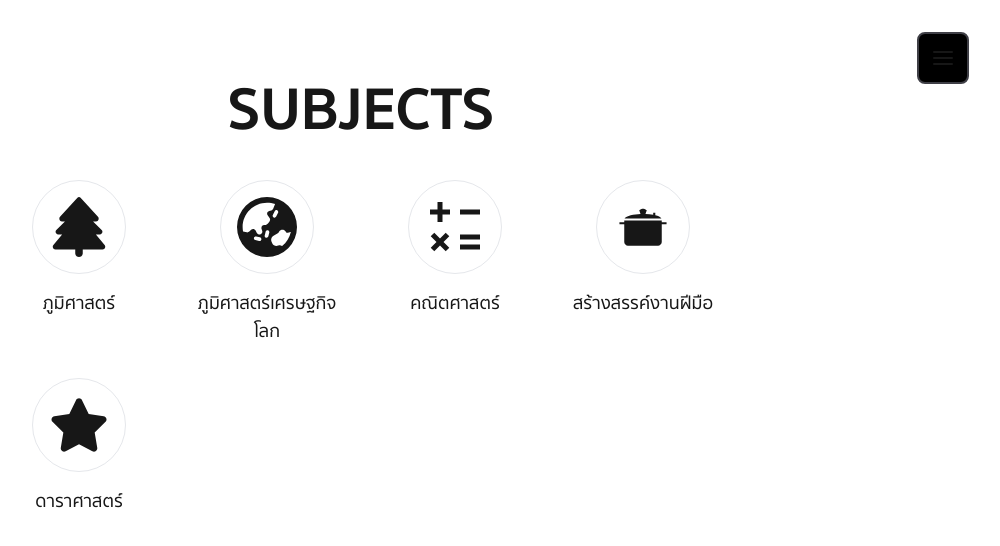
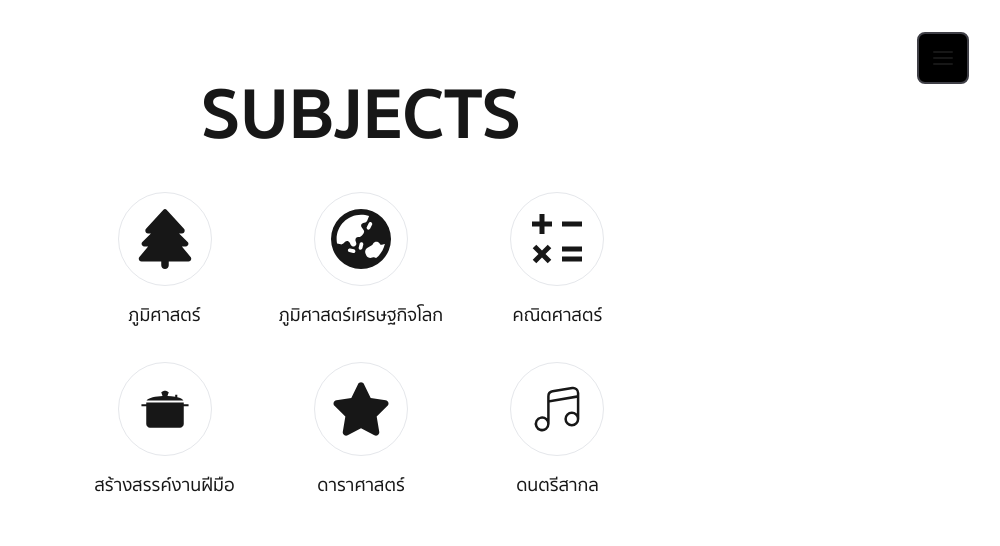
Before and after one commit to Theerat22/theerat-port, a Next.js app: page /portfolio in a window 1280 px wide. Shown: the top 546 px of the page, without its empty margins (279-1279 px from the left). Built offline with nearby package versions, Linux system fonts and the light colour scheme.

Commit message:
add subjects

```diff
--- a/app/home/page.tsx
+++ b/app/home/page.tsx
@@ -4,7 +4,7 @@ import Head from "next/head";
 import Image from "next/image";
 import Navbar from "@/components/Navbar";
 import Info from "@/components/Info";
-
+import Footer from "@/components/Footer";
 export default function Home() {
 
   return (
@@ -30,7 +30,7 @@ export default function Home() {
       <div className="lg:min-h-screen px-10 sm:px-20 md:px-32 lg:mb-12 lg:px-60 mx-auto max-w-[75rem]">
         <Info />
       </div>
-
+      <Footer/>
     </>
   );
 }
--- a/app/portfolio/page.tsx
+++ b/app/portfolio/page.tsx
@@ -21,7 +21,7 @@ export default function Port() {
             name: "Home",
             path: "/home",
           },
-          { name: "Portfolio", path: "#portfolio" },
+          { name: "Portfolio", path: "#" },
           {
             name: "Activities",
             path: "#activities",
@@ -30,7 +30,7 @@ export default function Port() {
       />
       <div className="lg:min-h-screen px-10 sm:px-20 md:px-32 lg:mb-12 lg:px-60 mx-auto max-w-[75rem]">
         <div className="justify-center mt-20">
-            <h1 className="text-5xl text-center md:text-6xl font-semibold mb-4  ">
+            <h1 className="text-5xl text-center md:text-6xl font-semibold mb-4 lg:text-7xl mb-20">
                 SUBJECTS
             </h1>
         </div>
--- a/components/Card.tsx
+++ b/components/Card.tsx
@@ -3,6 +3,7 @@ import { FaGavel } from 'react-icons/fa';
 import { FaTree, FaEarthAsia, FaStar } from "react-icons/fa6";
 import { GiCookingPot } from "react-icons/gi";
 import { BiMath } from "react-icons/bi";
+import { CiMusicNote1 } from "react-icons/ci";
 export default function IconGrid() {
   const items = [
     { icon: <FaTree size={60} />, title: 'ภูมิศาสตร์', href: '/geo' },
@@ -10,12 +11,13 @@ export default function IconGrid() {
     { icon: <BiMath  size={60} />, title: 'คณิตศาสตร์', href: '/math' },
     { icon: <GiCookingPot size={60} />, title: 'สร้างสรรค์งานฝีมือ', href: '/cooking' },
     { icon: <FaStar size={60} />, title: 'ดาราศาสตร์', href: '/astro' },
+    { icon: <CiMusicNote1 size={60} />, title: 'ดนตรีสากล', href: '/music' },
 
   ];
 
   return (
-    <div className="min-h-screen flex flex-col items-center mt-10">
-      <div className="grid grid-cols-2 gap-8 text-center md:grid-cols-3 lg:grid-cols-4">
+    <div className="min-h-screen flex flex-col items-center mt-10 lg:mt-17">
+      <div className="grid grid-cols-2 gap-8 text-center md:grid-cols-3 lg:grid-cols-3 gap-10">
         {items.map((item, index) => (
           <Link key={index} href={item.href} className="flex flex-col items-center transform hover:scale-110 transition duration-300">
 
--- a/components/Info.tsx
+++ b/components/Info.tsx
@@ -18,7 +18,8 @@ const Info = () => {
           alt="Sittha"
           width={180}
           height={180}
-          className="mx-auto aspect-square overflow-hidden object-cover object-center rounded-full border"
+          className="mx-auto aspect-square overflow-hidden object-cover object-center rounded-full border
+            md:w-48 md:h-48 lg:w-64 lg:h-64"
         />
       </div>
 
@@ -46,18 +47,20 @@ const Info = () => {
       </div>
 
 
-      <div className="flex flex-col sm:flex-row justify-center mt-20 gap-4">
+      <div className="flex justify-center mt-14 gap-4">
 
-        <a href="/portfolio">
+        <Link href="/portfolio">
           <Button className="rounded-xl bg-gradient-to-r from-indigo-500 via-purple-500 to-pink-500 py-2 px-4 text-lg font-bold text-white hover:from-indigo-600 hover:via-purple-600 hover:to-pink-600" >
             Portfolio
           </Button>
-        </a>
-
+        </Link>
+        <Link href="/activities">
         <Button className="rounded-xl bg-gradient-to-r from-indigo-500 via-purple-500 to-pink-500 py-2 px-4 text-lg font-bold text-white hover:from-indigo-600 hover:via-purple-600 hover:to-pink-600">
           Activities
         </Button>
+        </Link>
       </div>
+
     </div>
   );
 };
```
Also changed, not shown: app/portfolio/sections/subjects.tsx (deleted).
